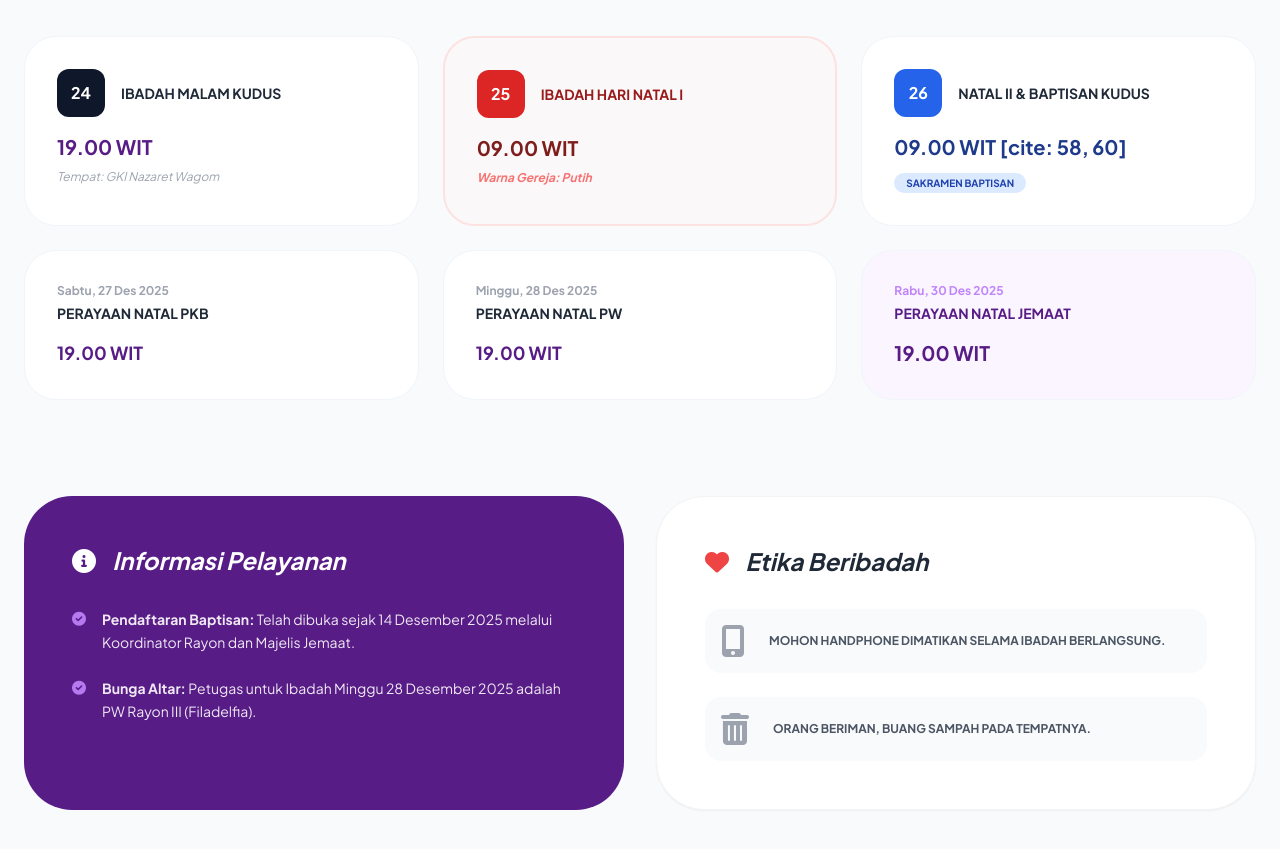
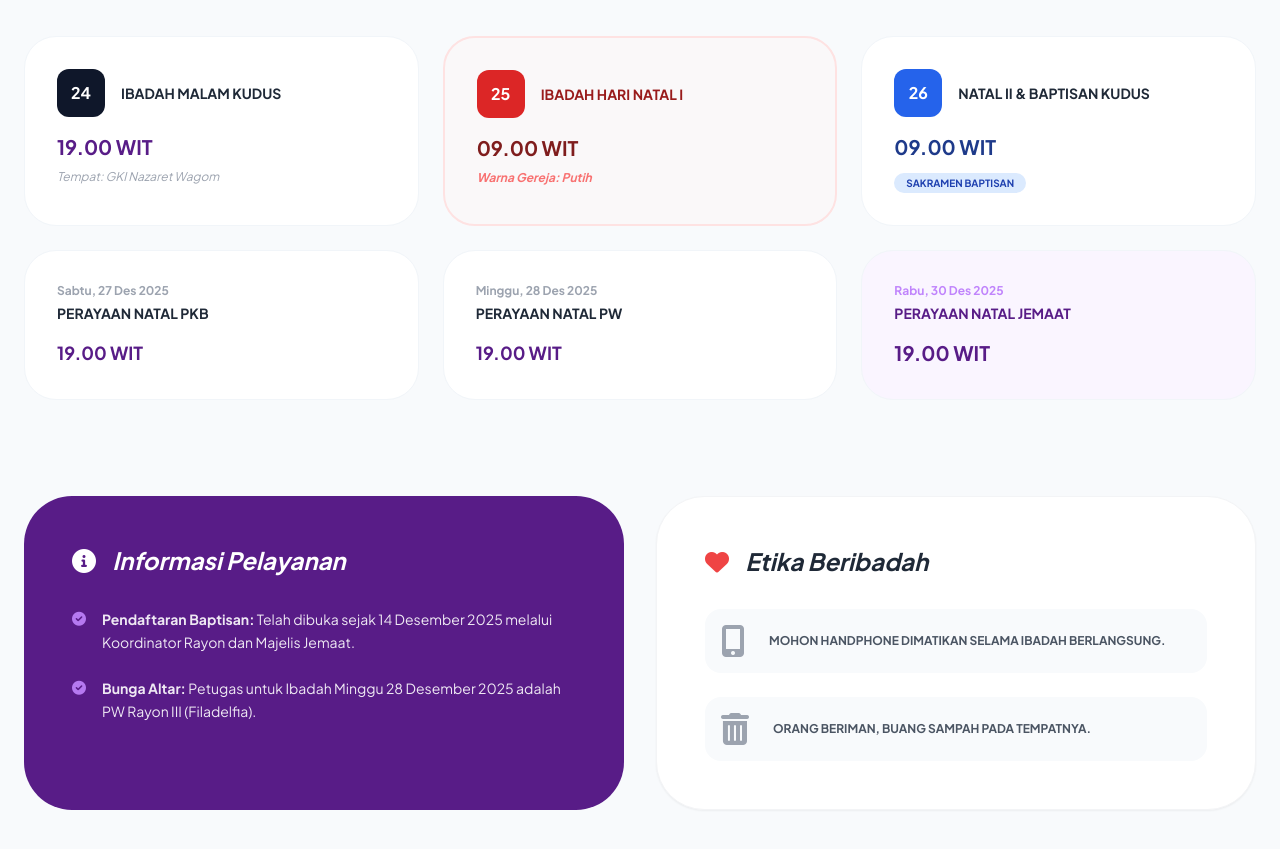
Before and after one commit to Warta-Jemaat-Nazaret-Wagom/Warta-Coba, a plain HTML site: page ibadah.html in a window 1280 px wide. Shown: the part 1540-2389 px from the top of the page. Drawn offline with nearby package versions, Linux system fonts and the light colour scheme.

Commit message:
ibadah.html

```diff
--- a/ibadah.html
+++ b/ibadah.html
@@ -147,7 +147,7 @@
                         <div class="bg-blue-600 text-white w-12 h-12 rounded-xl flex items-center justify-center font-bold">26</div>
                         <h5 class="font-bold text-gray-800 uppercase text-sm">Natal II & Baptisan Kudus</h5>
                     </div>
-                    <p class="text-xl font-bold text-blue-900 mb-2">09.00 WIT [cite: 58, 60]</p>
+                    <p class="text-xl font-bold text-blue-900 mb-2">09.00 WIT</p>
                     <span class="text-[10px] bg-blue-100 text-blue-800 px-3 py-1 rounded-full font-bold">SAKRAMEN BAPTISAN </span>
                 </div>
                 <div class="card-ibadah p-8">
@@ -207,4 +207,5 @@
     </footer>
 
 </body>
+
 </html>
```
